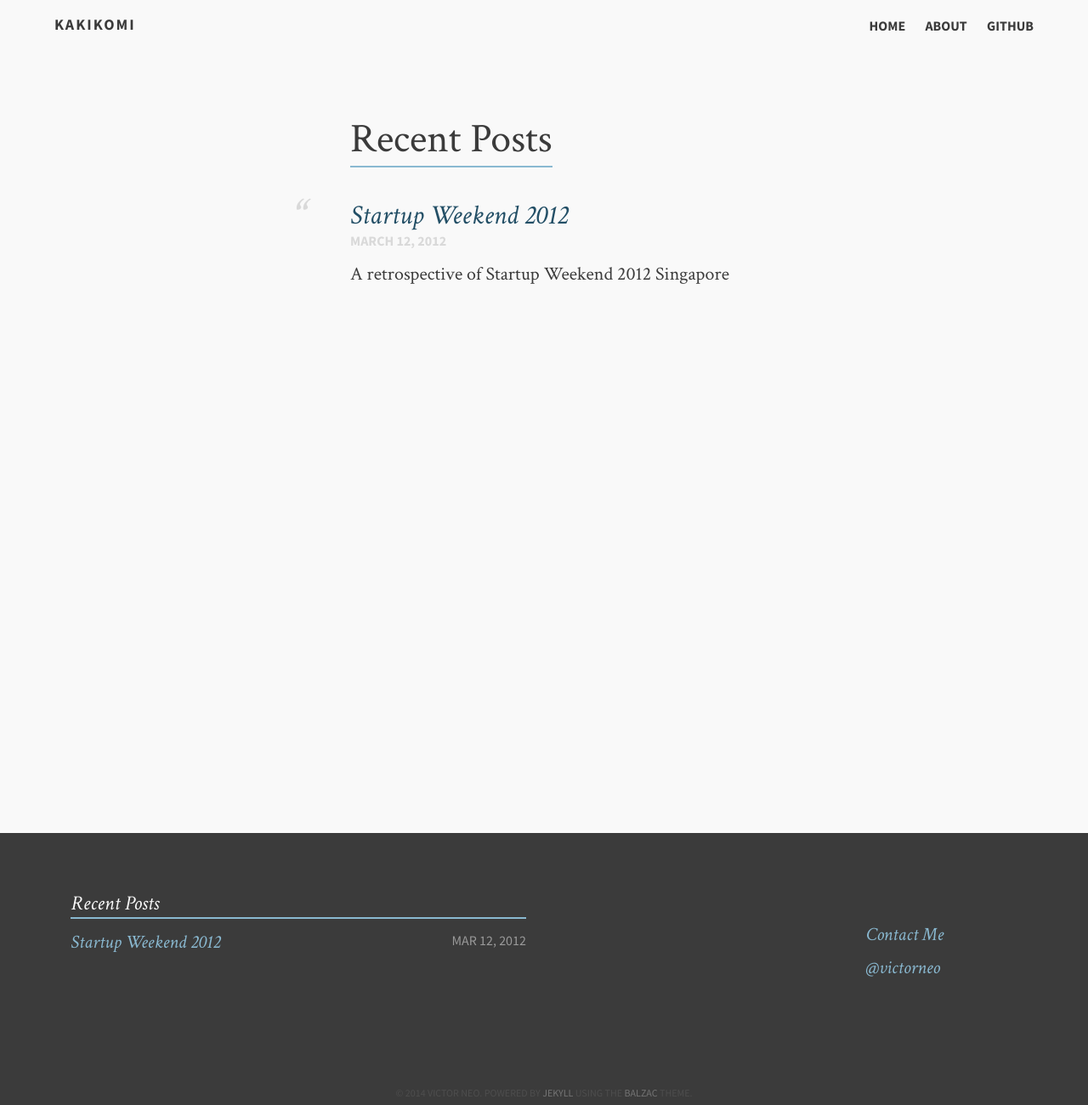
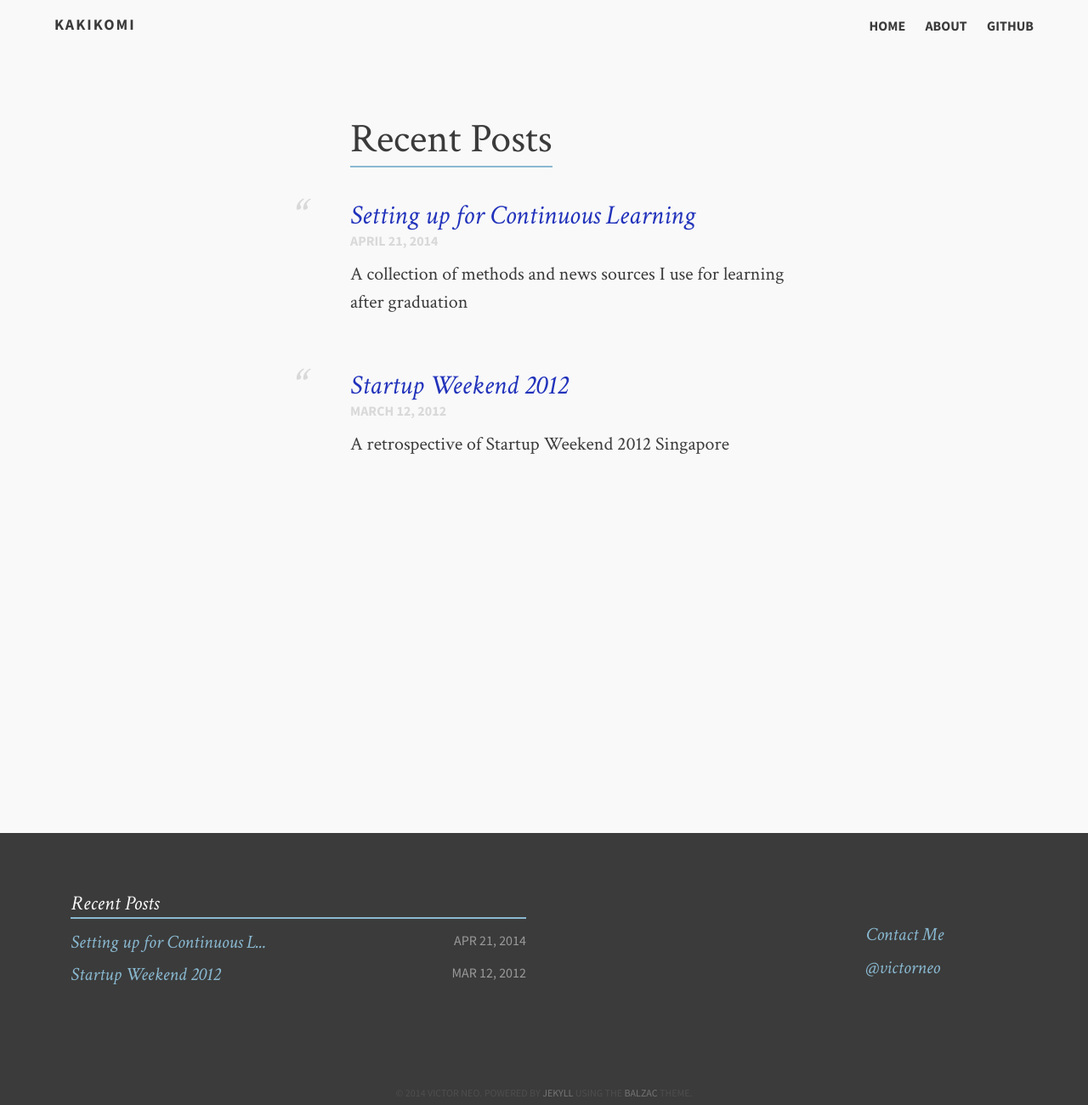
Before and after one commit to victorneo/victorneo.github.com, a Jekyll site: the page built from index.md, in a window 1280 px wide. Shown: the whole page at 85% size. Built offline with Jekyll 4.4.1, drawn with Linux system fonts in a browser that asks for light colours; part of the change alters nothing that is shown.

Commit message:
Added new post on continuous learning

```diff
--- /dev/null
+++ b/_posts/2014-04-21-continuous-learning.md
@@ -0,0 +1,154 @@
+---
+layout: post
+title: Setting up for Continuous Learning
+description: A collection of methods and news sources I use for learning after graduation
+category: articles
+tags: [learning, working, news]
+image:
+  feature: schoolbag.png
+---
+
+### A Need For Continuous Learning
+
+[Continuous learning](http://chronicle.com/blognetwork/castingoutnines/2012/06/13/continuous-learning-instead-of-lifelong-learning/),
+or lifelong learning, is far from a new concept for most engineers. Given how
+fast the software engineering field moves everyday, we can only keep up by
+learning (at our own comfortable pace). Of course, it is not ideal to restrict
+learning to only technical domains. Any continuous learning plan should allow
+you to learn new knowledge that may be indirectly useful in life.
+
+Having graduated from NTU in December 2013, I am currently working at
+[Carousell](https://carousell.co/) as their Lead Engineer where I focus
+primarily on the backend and system infrastructure. Moving from a structured
+studying curriculum to a working environment which is largely unstructured, I
+tried several techniques to introduce opportunities for learning throughout the
+day, as opposed to only learning during a dedicated time period.
+
+Here are a collection of methods and news sources that I have personally tried and stuck with
+after a few months. I would love to know your opinion and comments on them on
+[Twitter](https://twitter.com/victorneo/).
+
+### Social Media and News
+
+Social media can often a huge time sink. You spend time posting status updates,
+reading and replying to your best friend's shared posts and media,
+participating in viral loops... etc. From another perspective, the huge inflow
+of information actually allows one to learn and discuss about new ideas more
+rapidly than reading them in the wild. In contrast with Facebook, Twitter
+actually makes it easier for you the filter and read interesting or
+thought-provoking updates from other engineers.
+
+- [Twitter lists](https://support.twitter.com/articles/76460-using-twitter-lists#) is an
+awesome tool to curate your own set of technical newsfeed from specific users
+on Twitter that is separate from your own timeline (which may contain, say pet
+photos from your friends). Having a list makes it easy to consume these bite
+size updates while commuting on the bus or train. Whenever I chance upon
+tidbits of new tools or thoughts by certain users that sound interesting, I can
+favourite the tweet which would be akin to bookmarking for me to research more
+in-depth at a more convenient time.
+- Without any newsfeed curation tool,
+[Facebook Groups](https://www.facebook.com/about/groups) is perhaps the
+only way to learn of new tools on Facebook itself. Two key factors are at play
+here: the quality of the group's posting and the type of discussion that
+generates from these posts. In general, it is important to join multiple groups
+covering different topics to avoid the [Echo Chamber](http://en.wikipedia.org/wiki/Echo_chamber_%28media%29) effect.
+Some of the groups that is more active in Singapore are
+[HackerspaceSG](https://www.facebook.com/groups/hackerspacesg/) and [Front End
+Developers Singapore](https://www.facebook.com/groups/frontendsingapore/).
+
+Twitter and Facebook groups actually complement each other for learning -
+Twitter for smaller updates and Facebook for more in-depth discussion.
+
+My source of technical news in the post [Slashdot](http://slashdot.org/) era is limited to:
+
+- [Hacker News](https://news.ycombinator.com) and Reddit's [/r/programming](http://www.reddit.com/r/programming):
+Major technical news topics often pop up on these two sites first. Readers of
+these sites, including myself, generally agree that the comments section is the
+most valuable. However, being on the internet means that some of the comments
+can be unhelpful or plain snobbish.
+- [LWN.net](http://lwn.net/) covers Linux
+information from the source (literally). I do not claim to understand every
+topic covered, but the site is a great treasure trove of Linux news and
+information I can learn from.
+
+### Podcasts
+
+Apart from reading, commute time is great for both listening and watching
+podcasts. On my HTC One, I use
+[AntennaPod](https://play.google.com/store/apps/details?id=de.danoeh.antennapod)
+to subscribe and download podcasts. Some of the podcasts I listen and watch
+include:
+
+- [The Changelog](http://thechangelog.com/podcast/):
+Changelog is an awesome podcast which focuses on Open Source and the people
+behind them. Guests who uses or develops open source libraries used mostly in
+production settings are invited to share their background, experience and
+opinion on topics such as managing open source projects, etc.
+- [BBC Globalnews](http://www.bbc.co.uk/podcasts/series/globalnews):
+No introduction needed for BBC news. It is a simple way to catch up on global
+news while on the go.
+- [The Linux Action Show](http://www.jupiterbroadcasting.com/tag/linux-action-show/):
+Another personal favourite of mine. As the name of the podcast suggests, it is
+a Linux focused podcast which covers a myriad of topics ranging from Distro
+reviews to interviews with people behind the scenes.
+
+### MOOCs
+
+Massively Open Online Courses (MOOCs) is best at providing a semi-structured
+learning environment for different types of topics. I personally do not
+participate in any of the courses (tests and exams) but instead view the
+lecture videos for learning on the go. If you have the time and capacity to do
+so, taking the tests and exams would definitely grant you a better
+understanding of the subject matter. However, the beauty of MOOCs is such that
+with the materials provided, one can customize and adapt learning of new topics
+according to his or her pace. There are tools which allows you to easily
+download lecture videos and their corresponding lecture materials.
+
+Some of the courses I am preparing to take soon are:
+
+- [Analysis of Algorithms](https://www.coursera.org/course/aofa):
+This courses provides an "introduction to analytic combinatorics in the context
+of applications in the analysis of algorithms". What stands out for this course
+is that it goes beyond our O / Omega  notation style of algorithm analysis by
+introducing a calculus that lets us precisely understand and compare the
+performance of algorithms.
+- [Classics of Chinese Humanities: Guided Readings](https://www.coursera.org/course/chinesehumanities):
+I have been waiting for this course to launch for quite a while! Despite having
+a bilingual curriculum in our pre-tertiary education, there is almost no chance
+for one to learn topics taught in our second language in the University (apart
+from taking language-based degree courses and electives). It should be
+refreshing to read these classics and to take a course in Mandarin.
+
+
+### Team / Company Sharing Sessions
+
+Learning is crucial at the workplace too! This is why we have started sharing
+sessions at Carousell to enable us to learn from each other. We do our best to
+make the session fun and interesting so that everyone walks away with a better
+understanding of a new topic.
+
+Topics that we have covered so far include a gentle introduction to our
+infrastructure as well as an analysis of support emails that we get from our
+users. After our sharing session on support email analysis, we were able
+identify and build new features for our internal support tools to help out
+community and user support team in their daily work.
+
+
+### Going Forward
+
+I pretty excited over how my current continuous learning plans will work out in
+the long run. MOOCs give me the structured classroom feel for discipline and
+podcasts + news makes commute much more bearable as they are now learning
+sessions.
+
+If you have your own ideas of how you are all setup for learning, I would be
+happy to [hear them](https://twitter.com/victorneo/).
+
+_"Learning never stops. It just takes a different form."_
+
+
+### Photo
+
+My North Face backpack which I used during my undergraduate days. It is now
+in the hands of my brother who can put better use to it for his Secondary
+School studies.
--- a/assets/css/i.css
+++ b/assets/css/i.css
@@ -252,7 +252,7 @@ p {
 }
 
 a, a:visited, a:active {
-  color: #234F66;
+  color: #23B;
   -moz-transition: all 0.25s ease-in-out;
   -o-transition: all 0.25s ease-in-out;
   -webkit-transition: all 0.25s ease-in-out;
```
Also changed, not shown: images/schoolbag.png (added).
